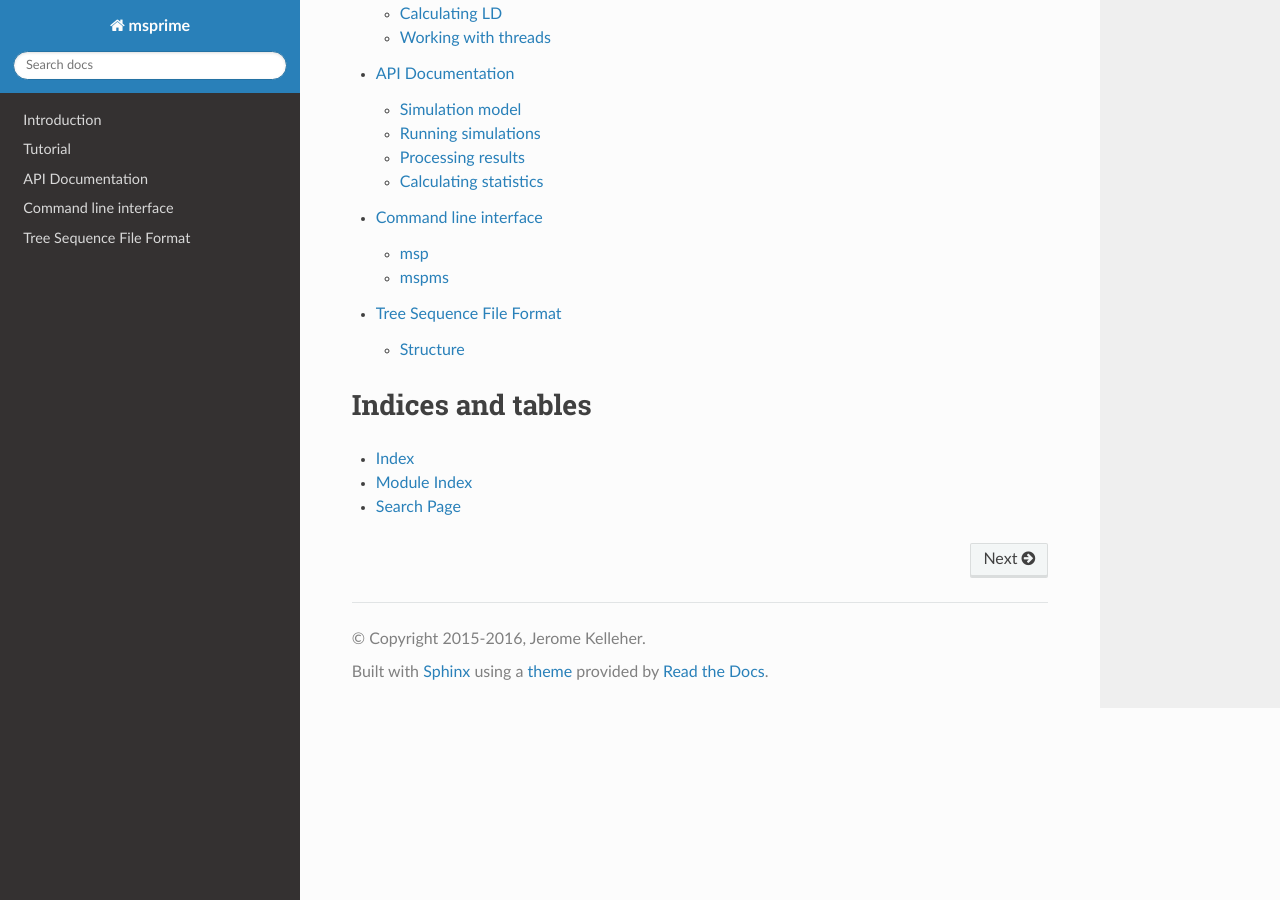
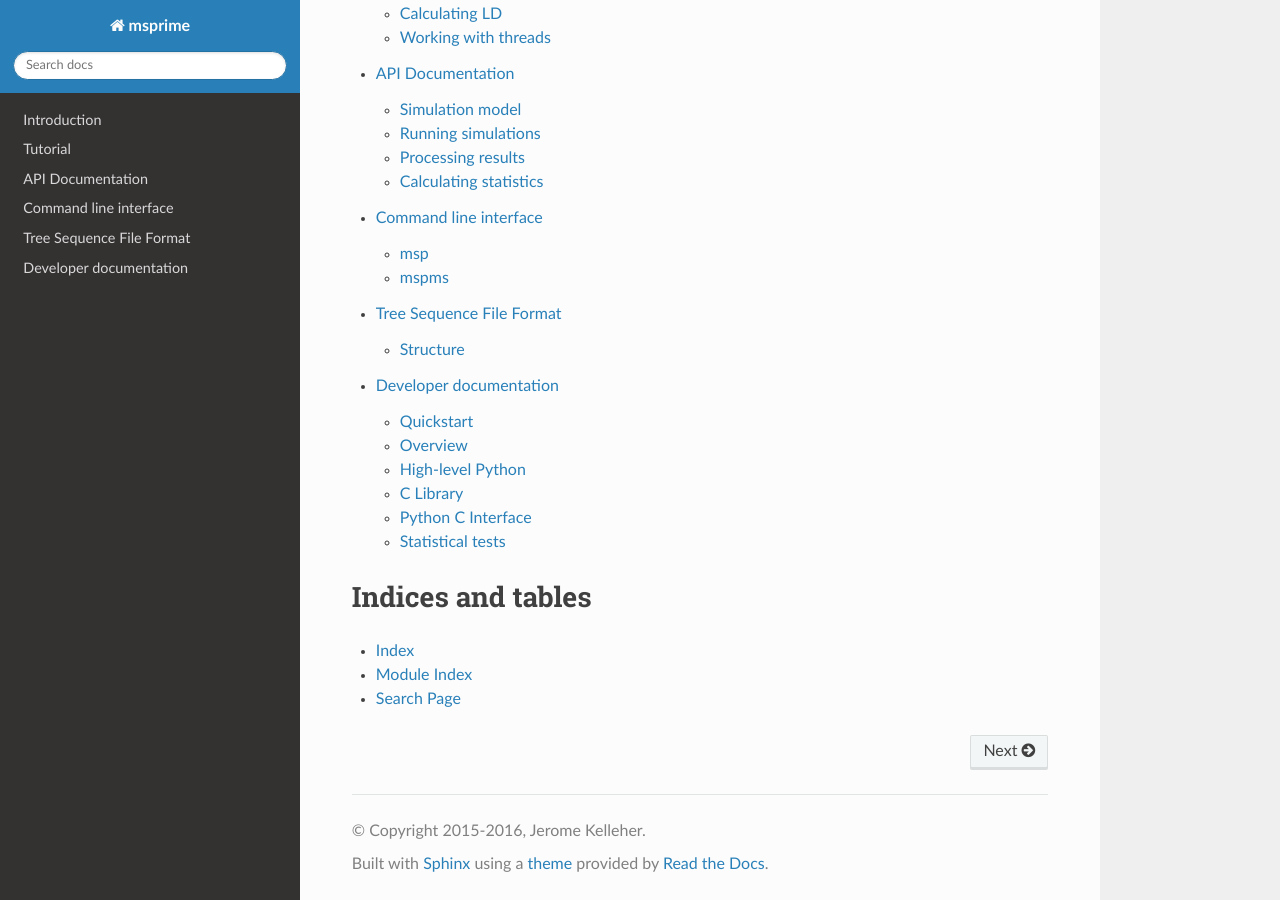
Before and after one commit to tskit-dev/msprime, a Sphinx documentation site: the page built from docs/index.rst, in a window 1280 px wide and 900 px high, scrolled down 544 px. Built offline with Sphinx 7.4.7 and the Read the Docs theme 2.0.0, drawn with Linux system fonts in a browser that asks for light colours; the version number could not be read and is left out; some of the changed lines change nothing that is shown.

Commit message:
Developer docs.

```diff
--- /dev/null
+++ b/docs/development.rst
@@ -0,0 +1,143 @@
+.. _sec-development:
+
+=======================
+Developer documentation
+=======================
+
+This is documentation intended for those who wish to develop ``msprime``. If you
+would like to add some features to ``msprime``, please read the following. If
+you think there is anything missing from the documentation, please
+open an `issue <http://github.com/jeromekelleher/msprime/issues>`_ or
+`pull request <http://github.com/jeromekelleher/msprime/pulls>`_ on GitHub!
+
+**********
+Quickstart
+**********
+
+- Make a fork of the msprime repo on `GitHub <github.com/jeromekelleher/msprime>`_
+- Clone your fork into a local directory.
+- Install the development requirements using ``pip install -r requirements.txt``.
+- Build the lowlevel module by running ``make`` in the project root. If you
+  are using Python 2.7, run ``make ext2`` and if you are using Python 3.x,
+  run ``make ext3``.
+- Run the tests to ensure everything has worked: ``nosetests -vs``. These should
+  all pass.
+- Make your changes in a local branch, and open a pull request on GitHub when you
+  are ready. Please make sure that (a) the tests pass before you open the PR; and
+  (b) your code passes PEP8 checks (see below for a git commit hook below to ensure this
+  happens automatically) the before opening the PR.
+
+********
+Overview
+********
+
+There are three main parts of ``msprime``, in increasing order of complexity:
+
+1. High-level Python. The Python-API and command line interface tools are all defined
+   in the ``msprime`` directory.
+
+2. C library. The underlying high-performance C code is written as a standalone library.
+   All of the code for this library is in the ``lib`` directory.
+
+3. Low-level Python-C interface. The interface between the Python and C code is the
+   ``_msprimemodule.c`` file, which defines the ``_msprime`` module.
+
+
+Each of these aspects has its own coding conventions and development tools, which are
+documented in the following sections.
+
+*****************
+High-level Python
+*****************
+
++++++++++++
+Conventions
++++++++++++
+
+All Python code follows the `PEP8 <https://www.python.org/dev/peps/pep-0008/>`_ style
+guide, and is checked using the `flake8 <http://flake8.pycqa.org/en/latest/>`_ as
+part of the continuous integration tests. In particular, lines must be no longer than
+89 characters.
+
+To avoid failing CI tests, it's a good idea to install a local `commit hook
+<http://git-scm.com/book/gr/v2/Customizing-Git-Git-Hooks>`_ to automatically check
+that code conforms to PEP8 before committing. Adding this to your ``.git/hooks/pre-commit``
+should do the trick:
+
+.. code-block:: bash
+
+    # Run flake8 to check for lint errors.
+    exec flake8 --max-line-length 89 setup.py msprime tests
+
+
++++++++++
+Packaging
++++++++++
+
+``msprime`` is packaged and distributed as Python module, and follows the current
+`best-practices <http://packaging.python.org>`_ advocated by the
+`Python Packaging Authority <http://pypa.io/en/latest/>`_. The primary means of
+distribution is though `PyPI <http://pypi.python.org/pypi/msprime>`_, which provides the
+canonical source for each release.
+
+A package for `conda <http://conda.io/docs/>`_ is also available on
+`BioConda <bioconda.github.io/recipes/msprime/README.html>`_.
+
++++++
+Tests
++++++
+
+The tests for the high-level code are in the ``tests`` directory, and run using
+`nose <http://nose.readthedocs.io/en/latest/>`_. A lot of the simulation and basic
+tests are contained in the `tests/test_highlevel.py`` file, but more recently
+smaller test files with more focussed tests are preferred (e.g., ``test_vcf.py``,
+``test_demography.py``).
+
+All new code must have high test coverage, which will be checked as part of the
+continuous integration tests by `CodeCov <https://codecov.io/gh/jeromekelleher/msprime/>`_.
+
++++++++++++++++++++++++++++++++++
+Interfacing with low-level module
++++++++++++++++++++++++++++++++++
+
+Much of the high-level Python code only exists to provide a simpler interface to
+the low-level ``_msprime`` module. As such, many objects (such as ``TreeSequence``)
+are really just a shallow layer on top of the corresponding low-level object.
+The convention here is to keep a reference to the low-level object via
+an instance variable such as ``self._ll_tree_sequence``.
+
++++++++++++++++++++++++
+Command line interfaces
++++++++++++++++++++++++
+
+The command line interfaces for ``msprime`` are defined in the ``msprime/cli.py`` file.
+Each CLI has a single entry point (e.g. ``msp_main``) which is invoked to run the
+program. These entry points are registered with ``setuptools`` using the
+``console_scripts`` argument in ``setup.py``, which allows them to be deployed as
+first-class executable programs in a cross-platform manner.
+
+There are simple scripts in the root of the project (e.g., ``msp_dev.py``)
+which are used for development. For example, to run the development version of
+``mspms``, use ``python mspms_dev.py``.
+
+*********
+C Library
+*********
+
+
+******************
+Python C Interface
+******************
+
+++++++++++++++++++++++++
+Testing for memory leaks
+++++++++++++++++++++++++
+
+The Python C API can be subtle, and it is easy to get the reference counting wrong.
+The ``stress_lowlevel.py`` script makes it easier to track down memory leaks
+when they do occur. The script runs the unit tests in a loop, and outputs
+memory usage statistics.
+
+*****************
+Statistical tests
+*****************
--- a/docs/index.rst
+++ b/docs/index.rst
@@ -20,6 +20,7 @@ Contents:
    api
    cli
    file-format
+   development
    CITATION
 
 Indices and tables
```
